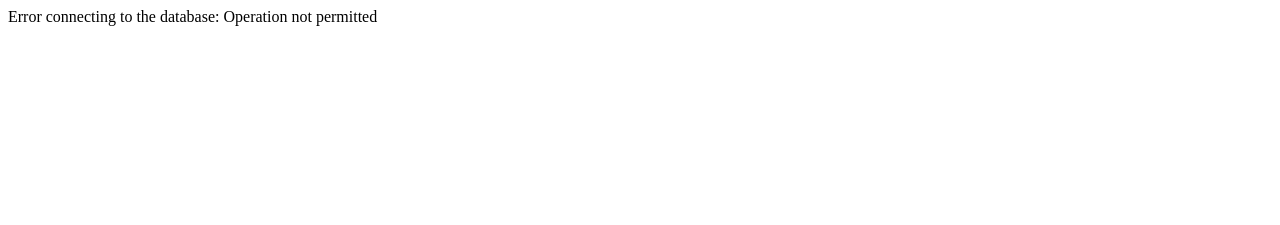
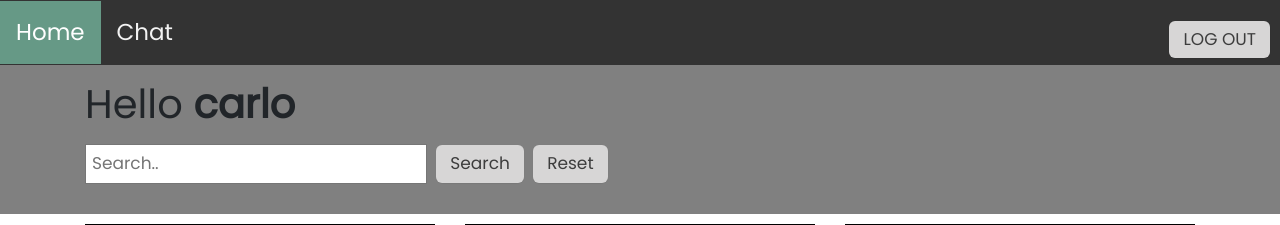
Before and after one commit to AliceFrezza01/InfSecProject, a PHP site: page /landingPage.php in a window 1280 px wide. Shown: the top 225 px of the page. Before the commit the page ends 26 px from the top, so only its background shows below. Run offline with PHP 8.4, Linux system fonts and the light colour scheme; a user stored in the database is signed in; data comes from the database, SQL or seed files in the repository; data that the repository does not hold is empty.

Commit message:
minor editing and style update

```diff
--- a/connect.php
+++ b/connect.php
@@ -1,6 +1,10 @@
 <?php
+
+ini_set('display_errors', '1');
+ini_set('display_startup_errors', '1');
+
 //create connection to the database
-$servername = "localhost:18002";
+$servername = "localhost";    //localhost:18002
 $user = "root";
 $pw = "";
 $db = "ecommerce_insecure";
@@ -10,5 +14,4 @@
     die("Error connecting to the database: " . $con->connect_error);
 }
 
-include ('mainfunctions.php');
-?>
+include('mainFunctions.php');
--- a/head.php
+++ b/head.php
@@ -1,5 +1,6 @@
 <head>
-    <title>Shop</title>
+    <title><?php if (isset($title)) {echo $title;}
+        else {echo "Shop";} ?></title>
     <meta charset="utf-8">
     <meta name="viewport" content="width=device-width, initial-scale=1">
     <link rel="stylesheet" href="styles.css">
--- a/landingpage.php
+++ b/landingPage.php
@@ -4,7 +4,7 @@
 <?php
 
     include ('connect.php');
-    include ('authentificationUser.php');
+    include('authenticationUser.php');
 
     global $con;
     global $user;
@@ -31,7 +31,7 @@
 
 <!DOCTYPE html>
 <html lang="en-us">
-    <?php include('head.php') ?>
+    <?php $title = 'Shop: Home'; include('head.php') ?>
     <body>
        <?php include('menu.php') ?>
         <div class="headerHello">
@@ -53,7 +53,6 @@
                         <input class="button" type="submit" name="resetSearch" value="Reset" />
                     </form>
                 </div>
-
             </div>
         </div>
         <!-- PRODUCT MENU -->
--- a/login.php
+++ b/login.php
@@ -7,7 +7,7 @@
 
 //check if already logged in
 if(isset($_SESSION['loginsession'])){
-    header('location: landingpage.php');
+    header('location: landingPage.php');
 }
 
 //if button is clicked
@@ -29,7 +29,7 @@
     if($search_result->num_rows == 1){
         $search_object = $search_result->fetch_object();
         $_SESSION['loginsession'] = $search_object->id;
-        header('location: landingpage.php');
+        header('location: landingPage.php');
     }else{
         echo('<p style="color:red">Wrong data</p>');
     }
--- a/menu.php
+++ b/menu.php
@@ -1,14 +1,21 @@
 <!-- TOP MENU -->
 <div class="topnav">
-    <a class="active" href="landingpage.php">Landing Page</a>
+    <a class="active" href="landingPage.php">Home</a>
     <a href="chat.php">Chat</a>
     <?php
+
+    global $user;
+    global $userid;
+
     //if the user is a buyer, it should not be able to see its orders
     if ($user['isVendor']==1) {
         echo "<a href=\"orders.php?vendorId=" . $userid . "\">Orders</a>";
     }
     ?>
-    <form method='post'>
-        <input class="button" type="submit" name="logout" value="LOG OUT">
-    </form>
+    <div class="logout_div">
+        <form class="logout_form" method='post'>
+            <input class="button_logout" type="submit" name="logout" value="LOG OUT">
+        </form>
+    </div>
+
 </div>
--- a/orders.php
+++ b/orders.php
@@ -4,7 +4,7 @@
 <?php
 
     include ('connect.php');
-    include ('authentificationUser.php');
+    include('authenticationUser.php');
 
     global $con;
     global $user;
--- a/populateDB_insecure.sql
+++ b/populateDB_insecure.sql
@@ -31,7 +31,7 @@
   `id` int(11) NOT NULL,
   `text` varchar(5000) NOT NULL,
   `date` datetime NOT NULL,
-  `recieverUserID` int(11) NOT NULL,
+  `receiverUserID` int(11) NOT NULL,
   `senderUserID` int(11) NOT NULL
 ) ENGINE=InnoDB DEFAULT CHARSET=utf8 COLLATE=utf8_general_ci;
 
--- a/productInfo.php
+++ b/productInfo.php
@@ -7,7 +7,7 @@
 
 //imports
 include 'connect.php';
-include ('authentificationUser.php');
+include('authenticationUser.php');
 global $con;
 global $user;
 
@@ -24,7 +24,7 @@
 
 //if invalid ProductID -> LANDINGPAGE
 if($productID == NULL || $nrAllProducts < $productID) {
-    header('location: landingpage.php');
+    header('location: landingPage.php');
 }
 
 
@@ -84,7 +84,7 @@
 
 //BACK BUTTON
 if(isset($_POST['back'])){
-    header('location: landingpage.php');
+    header('location: landingPage.php');
 }
 
 
--- a/productNew.php
+++ b/productNew.php
@@ -3,7 +3,7 @@
 ?>
 <?php
     include ('connect.php');
-    include ('authentificationUser.php');
+    include('authenticationUser.php');
 
     global $con;
     global $user;
--- a/register.php
+++ b/register.php
@@ -7,7 +7,7 @@
 
 //check if already logged in
 if(isset($_SESSION['loginsession'])){
-    header('location: landingpage.php');
+    header('location: landingPage.php');
 }
 
 //if button is clicked
@@ -37,7 +37,7 @@
         } else {
             $createduserid = mysqli_insert_id($con);
             $_SESSION['loginsession'] = $createduserid;
-            header('location: landingpage.php');
+            header('location: landingPage.php');
         }
 
     }
--- a/styles.css
+++ b/styles.css
@@ -39,17 +39,22 @@
     position: fixed;
     width: 100%;
     z-index: 100;
+    display: flex;
+    flex-direction: row;
+    height: 65px;
+    align-items: center;
+    justify-content: center;
 }
 
 .topnav a {
-    float: left;
     color: #f2f2f2;
     text-align: center;
     padding: 14px 16px;
     text-decoration: none;
-    font-size: 17px;
+    font-size: 23px;
     font-family: 'Poppins', sans-serif;
     top:0;
+
 }
 
 .topnav a:hover {
@@ -58,18 +63,43 @@
 }
 
 .topnav a.active {
-    background-color: blue;
+    background-color: #669986;
     color: white;
 }
 
+.logout_div {
+    margin-left: auto;
+}
+
+.logout_form {
+    margin-top: 6px;
+}
+
+.button_logout {
+    margin-right: 10px;
+    align-content: center;
+    padding: 6px 14px;
+    border-radius: 6px;
+    color: #3D3D3D;
+    background: #d7d6d6;
+    border: #000000;
+    box-shadow: 0 0.5px 1px rgba(0, 0, 0, 0.1);
+}
+.button_logout:focus {
+    box-shadow: 0 0.5px 1px rgba(0, 0, 0, 0.1), 0 0 0 3.5px rgba(58, 108, 217, 0.5);
+    outline: 0;
+}
+.button_logout:hover {
+    color: #f8f8f8;
+}
 .headerHello {
     padding: 80px 30px 30px;
     background-color: gray;
     font-family: 'Poppins', sans-serif;
 }
 
+
 /*product info page*/
-
 .productInfo {
     background-color: white;
     font-family: 'Poppins', sans-serif;
@@ -100,8 +130,6 @@
     flex-direction: column;
     justify-content: center;
 }
-
-
 
 .display-flex{
     display: flex;
@@ -139,26 +167,26 @@
 
 /*chat styling*/
 .ownwrittenmsg{
-    background-color: #a9f9c1;
+    background: rgba(102, 153, 134, .5);
     margin-left: auto; margin-right:10px;
 }
-.recievedmsg{
-    background-color: #8282f1;
-   margin-left:10px;
+.receivedmsg{
+    background: rgba(130, 130, 241, .5);
+    margin-left:10px;
 }
 
 
-
- /* Css for landing page */
- .container-fluid {
+/* Landing Page */
+.container-fluid {
     border-style: solid;
-    border-width: 5px;
+    border-width: 3px;
     border-color: black;
+    padding: 5px;
     font-family: 'Poppins', sans-serif;
 }
 
 .container-fluid:hover {
-    background-color: #FCFF9E;
+    background: rgba(102, 153, 134, .5);
 }
 
 div input {
@@ -179,9 +207,7 @@
     text-decoration: none;
 }
 
-
-
- /* Css for order page */
+/* Css for order page */
 .orderTable {
     padding: 20px 0;
     font-family: 'Poppins', sans-serif;
```
Also changed, not shown: chat.php (+8 -7 lines), README.md, authenticationUser.php (renamed from authentificationUser.php), mainFunctions.php (renamed from mainfunctions.php). Lines whose indentation alone changed are shown as unchanged.
